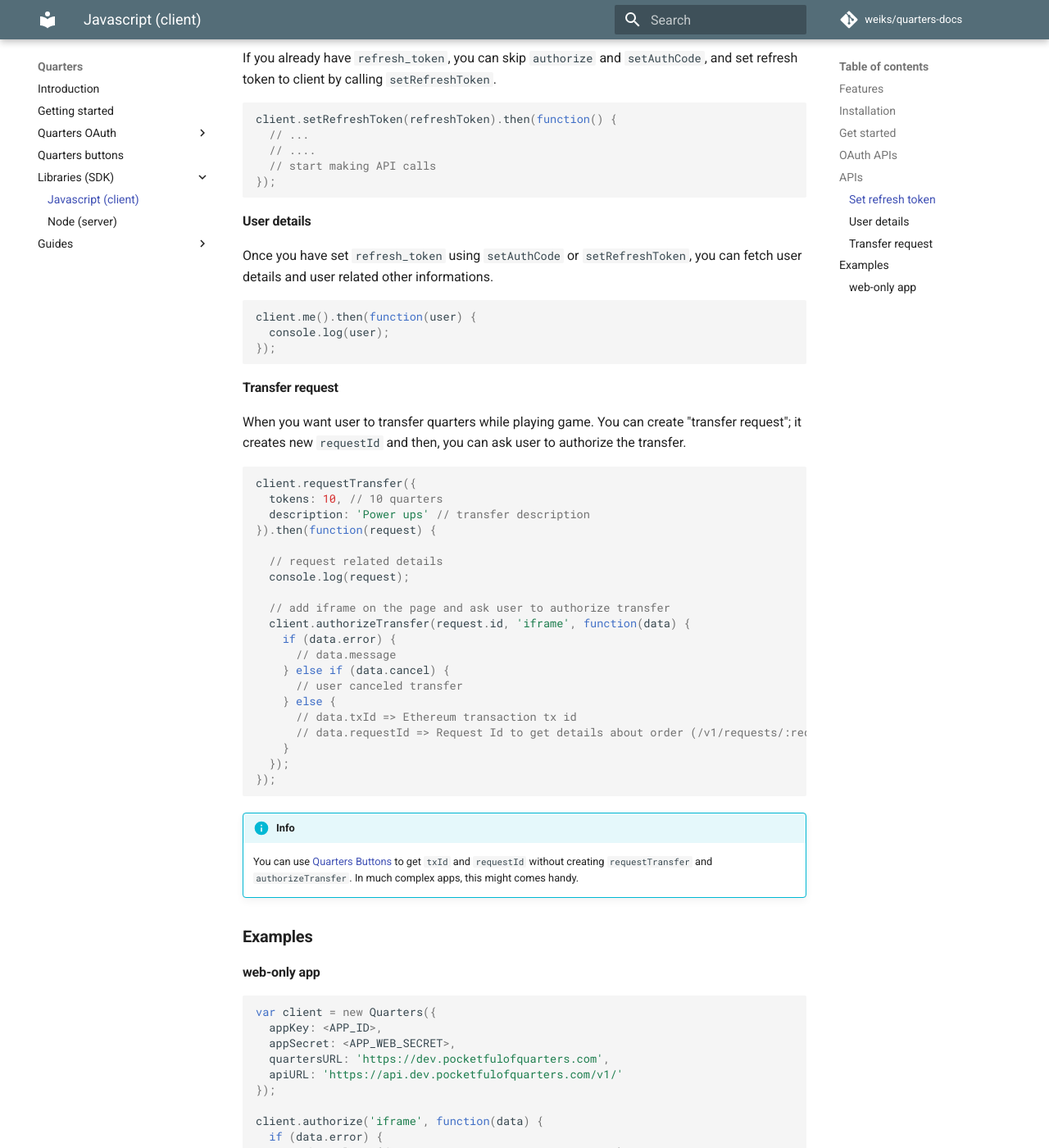
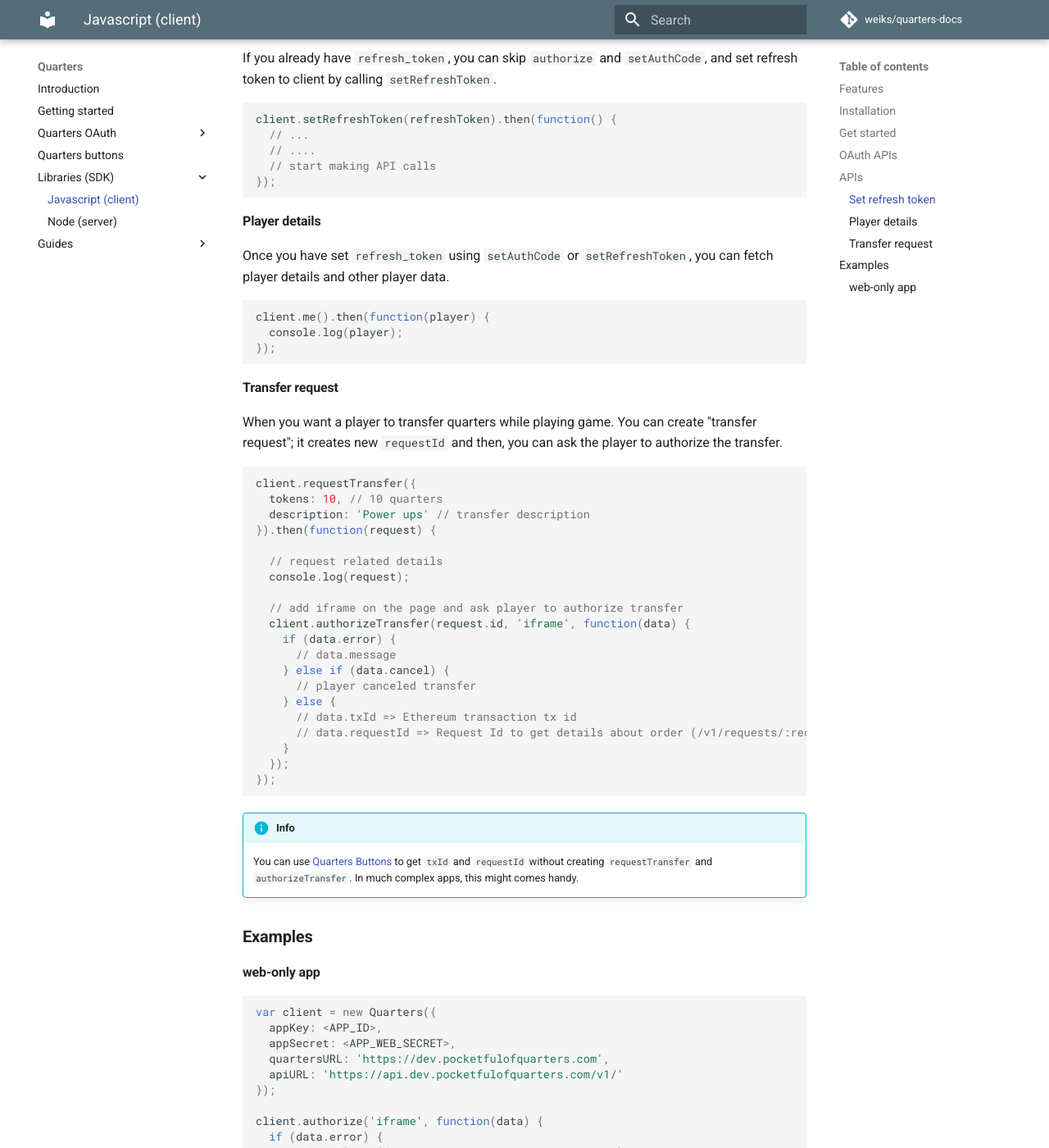
Before and after one commit to weiks/quarters-docs, an MkDocs documentation site: the page built from docs/sdk/js.md, in a window 1280 px wide and 1400 px high, scrolled down 1829 px. Shown: the whole window at 82% size. Built offline with MkDocs 1.6.1 and Material for MkDocs 9.7.7, drawn with Linux system fonts in a browser that asks for light colours; comment, search, counter and statistics services are not loaded; old or Windows-style settings are respelled for this version of MkDocs; some of the changed text lies outside the part shown.

Commit message:
Changing language from user to player

````diff
--- a/docs/sdk/js.md
+++ b/docs/sdk/js.md
@@ -84,19 +84,19 @@
 });
 ```
 
-#### User details
+#### Player details
 
-Once you have set `refresh_token` using `setAuthCode` or `setRefreshToken`, you can fetch user details and user related other informations.
+Once you have set `refresh_token` using `setAuthCode` or `setRefreshToken`, you can fetch player details and other player data.
 
 ```js
-client.me().then(function(user) {
-  console.log(user);
+client.me().then(function(player) {
+  console.log(player);
 });
 ```
 
 #### Transfer request
 
-When you want user to transfer quarters while playing game. You can create "transfer request"; it creates new `requestId` and then, you can ask user to authorize the transfer.
+When you want a player to transfer quarters while playing game. You can create "transfer request"; it creates new `requestId` and then, you can ask the player to authorize the transfer.
 
 ```js
 client.requestTransfer({
@@ -107,12 +107,12 @@
   // request related details
   console.log(request);
 
-  // add iframe on the page and ask user to authorize transfer
+  // add iframe on the page and ask player to authorize transfer
   client.authorizeTransfer(request.id, 'iframe', function(data) {
     if (data.error) {
       // data.message
     } else if (data.cancel) {
-      // user canceled transfer
+      // player canceled transfer
     } else {
       // data.txId => Ethereum transaction tx id
       // data.requestId => Request Id to get details about order (/v1/requests/:requestId)
@@ -146,7 +146,9 @@
       window.localStorage.setItem('quarters-refresh-token', refreshToken);
 
       // ...
-      // fetch user details
+      // fetch
+
+      details
       // ...
     });
   }
@@ -157,7 +159,7 @@
 if (refreshToken) {
   client.setRefreshToken(refreshToken).then(function() {
     // ...
-    // fetch user details
+    // fetch player details
     // ...
   });
 }
````
Also changed, not shown: other parts of docs/sdk/js.md (+1 -1 lines).
